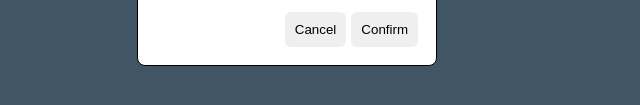
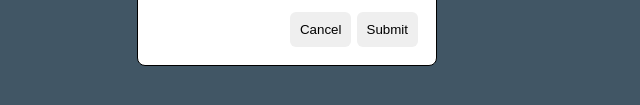
Before and after one commit to kayashley/library, a plain HTML site: page index.html in a window 1280 px wide. Both pictures are taken after a click on the button "+ Book". Shown: the part 463-568 px from the top of the page, 353-993 px from the left. Drawn offline with Linux system fonts and the light colour scheme.

Commit message:
changed dialog button confirm > submit

```diff
--- a/index.html
+++ b/index.html
@@ -29,7 +29,7 @@
                     </form>
                     <div class="btn-dialog">
                         <button class="cancel-btn">Cancel</button>
-                        <button class="close-btn">Confirm</button>
+                        <button class="close-btn">Submit</button>
                     </div>
 
                 </dialog>
```
